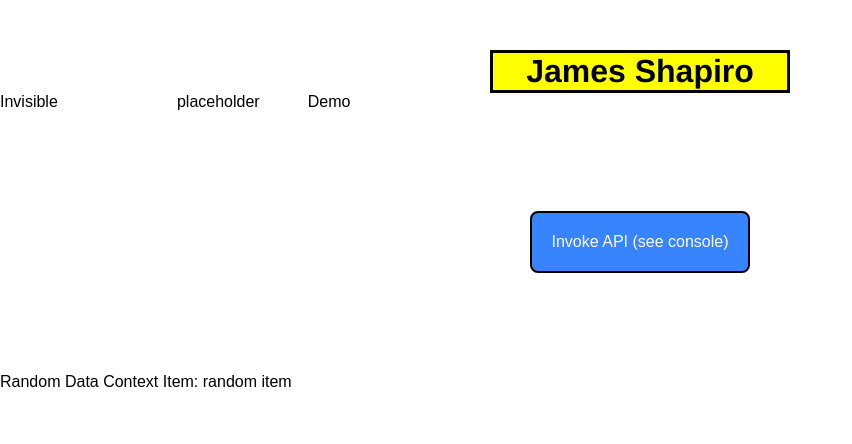
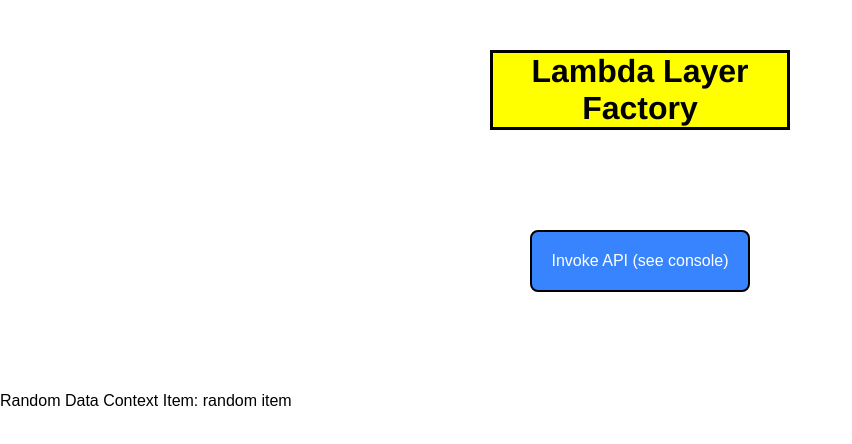
Before and after one commit to jamesshapiro/lambda-layer-factory-frontend, a React (Vite) app: page / in a window 1280 px wide. Shown: the top 444 px of the page, without its empty margins (0-852 px from the left). Built offline with nearby package versions, Linux system fonts and the light colour scheme; no server answers.

Commit message:
update header

```diff
--- a/src/components/Header/Header.js
+++ b/src/components/Header/Header.js
@@ -6,6 +6,7 @@ import styled from 'styled-components'
 
 function Header() {
   const { randomItem, setApiWasRequested, setRequestWasHandled } = React.useContext(DataContext);
+  const [email, setEmail] = React.useState('');
 
   function handleClick() {
     console.log('handling click')
@@ -16,14 +17,10 @@ function Header() {
   return (
     <>
       <header className={`${style.header} ${true ? style.headerSuccess : ''}`}>
-        <h1>James Shapiro</h1>
+        <h1>Lambda Layer Factory</h1>
       </header>
       <span>
-        Invisible
-        <span className={style.invisiblePlaceholder}>PLACEHOLDER</span>
-        placeholder
-        <span className={style.invisiblePlaceholder}>DEMO</span>
-        Demo
+
       </span>
 
       <Button onClick={handleClick}>Invoke API (see console)</Button>
```
